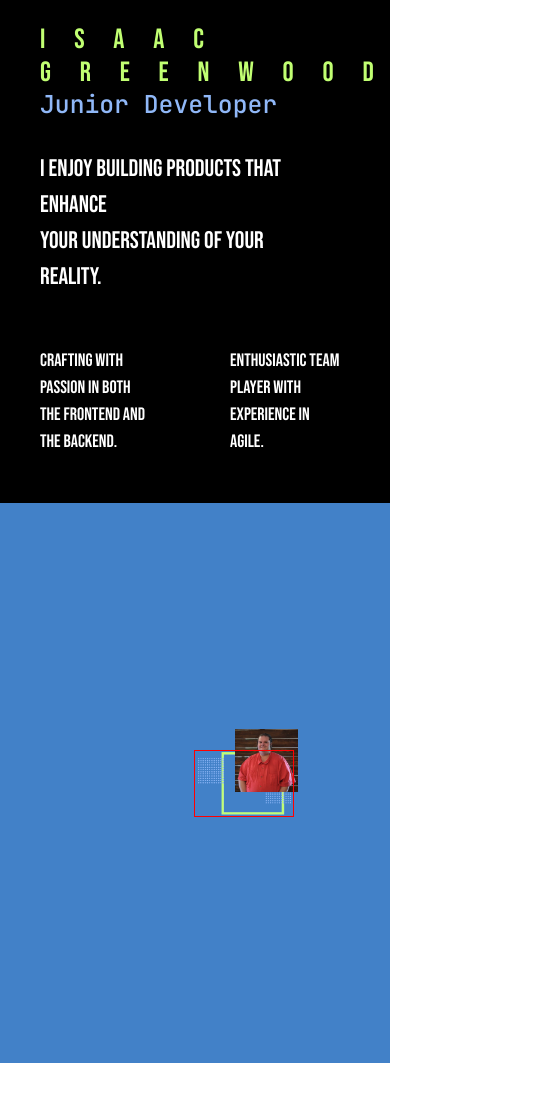
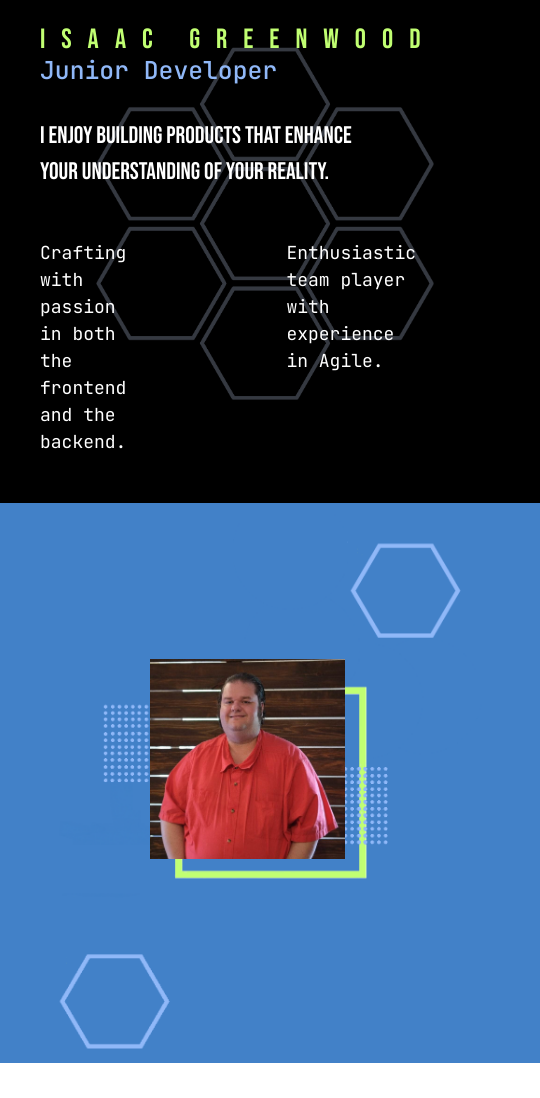
Before and after one commit to igreenwood1985/Prototype-Portfolio-Redesign-1, a plain HTML site: page index.html in a window 390 px wide. Shown: the part 57-1155 px from the top of the page, 540 px wide, since content can reach past the window. Drawn offline with nearby package versions, Linux system fonts and the light colour scheme.

Commit message:
Background and CSS Responsiveness
Further refined CSS responsiveness to ensure texts remain visible and doesn't overrun other elements. Added background images to ,intro and a swappable background image for @media (max-width: 568px) in .background-img.

```diff
--- a/css/style.css
+++ b/css/style.css
@@ -1,4 +1,3 @@
-
 
 p {
     font-family: Bebas Neue;
@@ -7,12 +6,15 @@ p {
 }
 
 .profile-img {
-    background-color: #4281c8;
     z-index: 0;
     height: 35rem;
     margin: 0;
     padding: 0;
+    background-image: url(../assets/profile-img-div-background.png);
+    background-position: center;
+    background-repeat: no-repeat;
     background-color: #4281c8;
+    background-size: 70%;
     margin-bottom: 0;
     padding-bottom: 0;
     display: flex;
@@ -24,13 +26,14 @@ p {
 
 .profile-img > .profile-img-container {
     z-index: 0;
-    aspect-ratio: 3/2;
+    height: 200px;
+    aspect-ratio: 3/1;
     width: 50%;
     margin-bottom: 0;
     margin-top: 0;
     justify-content: center;
     align-content: center;
-    outline: 1px solid red;
+
     background-image: url(../assets/Website-geodesign-profile-framer.png);
     background-size: cover;
     background-position: center;
@@ -39,8 +42,9 @@ p {
 
 .profile-picture {
     max-width: 65%;
+    height: 200px;
     margin-top: -3rem;
-    margin-left: 2.5rem;
+    margin-left: 3.5rem;
     justify-self: center;
     align-self: center;
 }
@@ -59,6 +63,10 @@ p {
 .intro {
     z-index: 0;
     height: 35rem;
+    background-image: url(../assets/Intro-Honeycomb-Pattern.png);
+    background-position: center;
+    background-size: 80%;
+    background-repeat: no-repeat;
     background-color: black;
     display: grid;
     grid-template-columns: 1fr 4fr 0.1fr;
@@ -101,7 +109,7 @@ p {
     grid-column-end: 3;
 }
 
-.intro-blurbs-container {
+.intro-blurbs-container{
     width: 300px;
     margin-left: 2.5rem;
     z-index: 2;
@@ -115,6 +123,10 @@ p {
     margin-bottom: 3rem;
 }
 
+.intro-blurbs-container  > .blurb-card > .blurb-card-body > p{
+    font-family: JetBrains Mono;
+}
+
 .blurb-card {
     padding: 0;
     margin: 0;
@@ -126,11 +138,62 @@ p {
     font-size: large;
 }
 
+@media (max-width: 1260px) {
+    p {
+        max-width: 200px;
+    }
+
+    .intro > h1 {
+
+        color: #c1ff72;
+        font-family: Bebas Neue;
+        margin-top: 5rem;
+        margin-left: rem;
+        letter-spacing: 1rem;
+        grid-column-start: 1;
+        grid-column-end: 3;
+        grid-row-start: 1;
+        grid-row-end: 2;
+
+    }
+
+}
+
+@media (max-width: 1260px) and (min-width: 569px){
+    .intro-blurbs-container{
+        gap: 1rem;
+        margin-bottom: 20px;
+        margin-right: 20px;
+    }
+
+    .intro {
+        height: 38rem;
+    }
+
+    .profile-img {
+        height: 38rem;
+    }
+}
 
 @media (max-width: 768px) {
     p {
         max-width: 200px;
     }
+
+    .intro > h1 {
+
+        color: #c1ff72;
+        font-family: Bebas Neue;
+        margin-top: 5rem;
+        margin-left: rem;
+        letter-spacing: 1rem;
+        grid-column-start: 1;
+        grid-column-end: 3;
+        grid-row-start: 1;
+        grid-row-end: 2;
+
+    }
+
 }
 
 @media (max-width: 576px)
@@ -163,11 +226,33 @@ p {
         grid-row-end: 3;
         justify-content: center;
         align-content: center;
-        padding-left: 50%;
+        padding-left: 65%;
+        transform: rotate(180deg);
+        background-color: #4281c8;
+        background-image: url(../assets/profile-img-div-background-mobile.png);
+        background-size: 80%;
+        background-repeat: no-repeat;
     }
 
     p {
         max-width: 100%;
     }
 
+    .profile-img-container {
+        transform: rotate(-180deg)
+    }
+
 }
+
+@media (max-width: 568px) {
+    .intro-blurbs-container{
+        gap: 10rem;
+    }
+}
+
+@media (min-width: 568px) {
+    .profile-img-container {
+        margin-left: -100%;
+    }
+
+}
--- a/index.html
+++ b/index.html
@@ -13,9 +13,8 @@
       <link href="https://fonts.googleapis.com/css2?family=Bebas+Neue&family=
       Libre+Baskerville:ital,wght@0,400;0,700;1,400&display=swap" rel="stylesheet">
       <link rel="preconnect" href="https://fonts.googleapis.com">
-      <link rel="preconnect" href="https://fonts.googleapis.com">
-<link rel="preconnect" href="https://fonts.gstatic.com" crossorigin>
-<link href="https://fonts.googleapis.com/css2?family=JetBrains+Mono:ital,wght@0,100..800;1,100..800&display=swap" rel="stylesheet">
+      <link rel="preconnect" href="https://fonts.gstatic.com" crossorigin>
+      <link href="https://fonts.googleapis.com/css2?family=JetBrains+Mono:ital,wght@0,100..800;1,100..800&display=swap" rel="stylesheet">
     </head>
 
     <body>
```
Also changed, not shown: assets/Intro-Honeycomb-Pattern.png (added), assets/profile-img-div-background-mobile.png (added), assets/profile-img-div-background.png (added).
